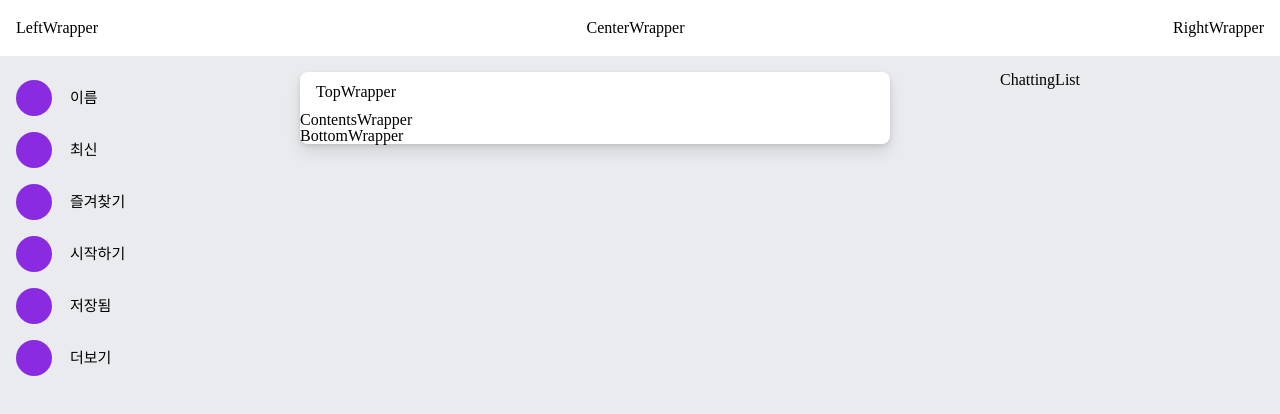
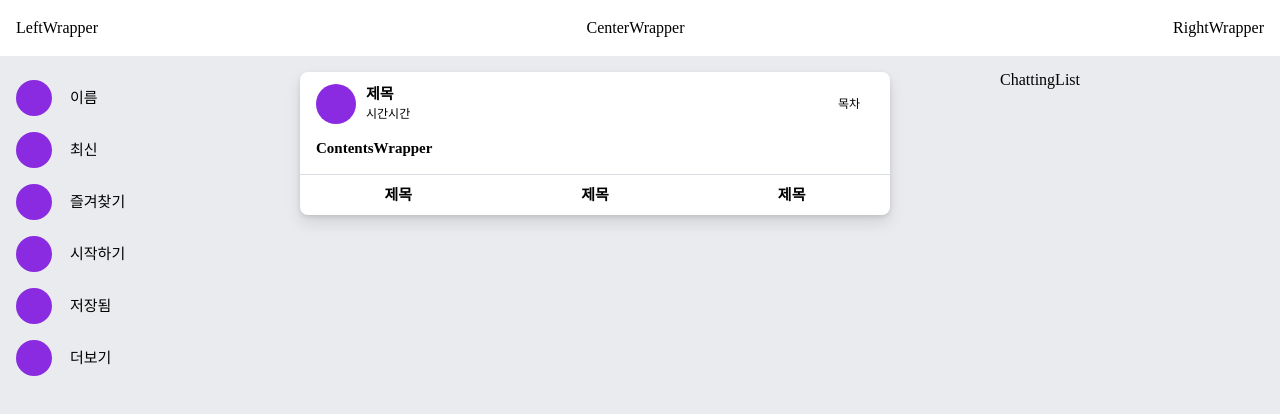
Before and after one commit to leesh235/SNS, a React (Create React App) app in the folder frontend/: page / in a window 1280 px wide. Shown: the top 414 px of the page. Built offline with nearby package versions, Linux system fonts and the light colour scheme.

Commit message:
add post card component

```diff
--- a/frontend/src/components/card/PostCard.tsx
+++ b/frontend/src/components/card/PostCard.tsx
@@ -1,4 +1,5 @@
 import styled from "../../styles/theme-components";
+import { Text } from "../common/Text";
 
 const Wrapper = styled.article`
   width: 590px;
@@ -10,23 +11,89 @@ const Wrapper = styled.article`
 
 const TopWrapper = styled.div`
   width: calc(100% - 32px);
-  padding: 12px 16px;
+  height: 40px;
+  padding: 12px 16px 10px 16px;
+  display: grid;
+  grid-template-columns: 40px auto 36px;
+  grid-template-rows: repeat(2, 20px);
+  column-gap: 10px;
+  align-items: center;
+  > :nth-child(1) {
+    grid-column: 1 / span 1;
+    grid-row: 1 / span 2;
+  }
+  > :nth-child(4) {
+    grid-column: 3 / span 1;
+    grid-row: 1 / span 2;
+  }
+`;
+
+const FlexWrapper = styled.div`
+  display: flex;
+  flex-direction: row;
+  align-items: center;
 `;
 
 const ContentsWrapper = styled.div`
   width: 100%;
+  padding: 4px 0px 16px 0px;
 `;
 
 const BottomWrapper = styled.div`
   width: 100%;
+  height: 40px;
+  display: grid;
+  grid-template-columns: repeat(3, 1fr);
+  align-items: center;
+  justify-items: center;
+  border-top: 1px solid ${(props) => props.theme.color.lightGray};
+`;
+
+const Icon = styled.div`
+  width: 40px;
+  height: 40px;
+  border-radius: 20px;
+  background-color: blueviolet;
 `;
 
 export const PostCard = () => {
   return (
     <Wrapper>
-      <TopWrapper>TopWrapper</TopWrapper>
-      <ContentsWrapper>ContentsWrapper</ContentsWrapper>
-      <BottomWrapper>BottomWrapper</BottomWrapper>
+      <TopWrapper>
+        <Icon />
+        <Text text={"제목"} fs={"15px"} fw={600} lh={"20px"} />
+        <FlexWrapper>
+          <Text
+            text={"시간"}
+            fs={"12px"}
+            lh={"16px"}
+            tag={"span"}
+            width={"auto"}
+          />
+          <Text
+            text={"시간"}
+            fs={"12px"}
+            lh={"16px"}
+            tag={"span"}
+            width={"auto"}
+          />
+        </FlexWrapper>
+        <Text text={"목차"} fs={"12px"} lh={"16px"} />
+      </TopWrapper>
+      <ContentsWrapper>
+        <Text
+          text={"ContentsWrapper"}
+          fs={"15px"}
+          fw={600}
+          lh={"20px"}
+          margin={"0 16px"}
+        />
+      </ContentsWrapper>
+      <BottomWrapper>
+        <Text text={"제목"} fs={"15px"} fw={600} lh={"20px"} width={"auto"} />
+        <Text text={"제목"} fs={"15px"} fw={600} lh={"20px"} width={"auto"} />
+        <Text text={"제목"} fs={"15px"} fw={600} lh={"20px"} width={"auto"} />
+      </BottomWrapper>
     </Wrapper>
   );
 };
```
